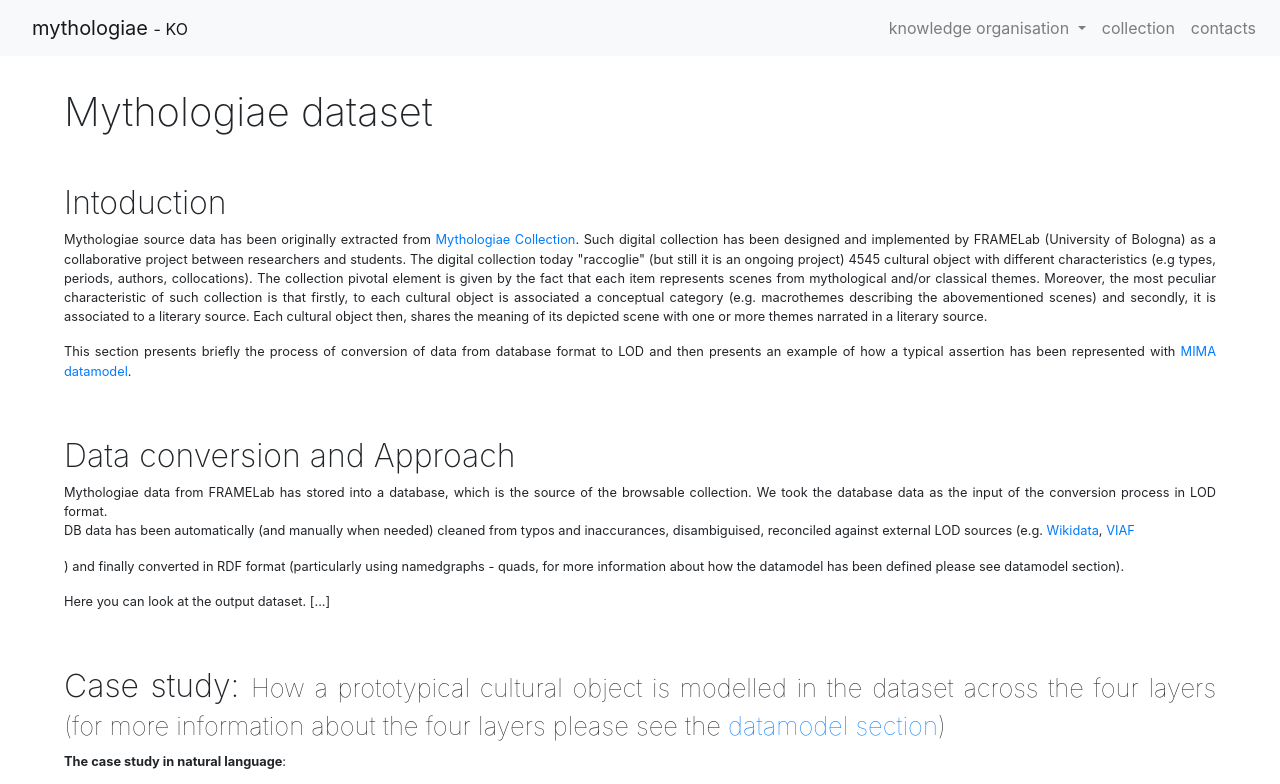
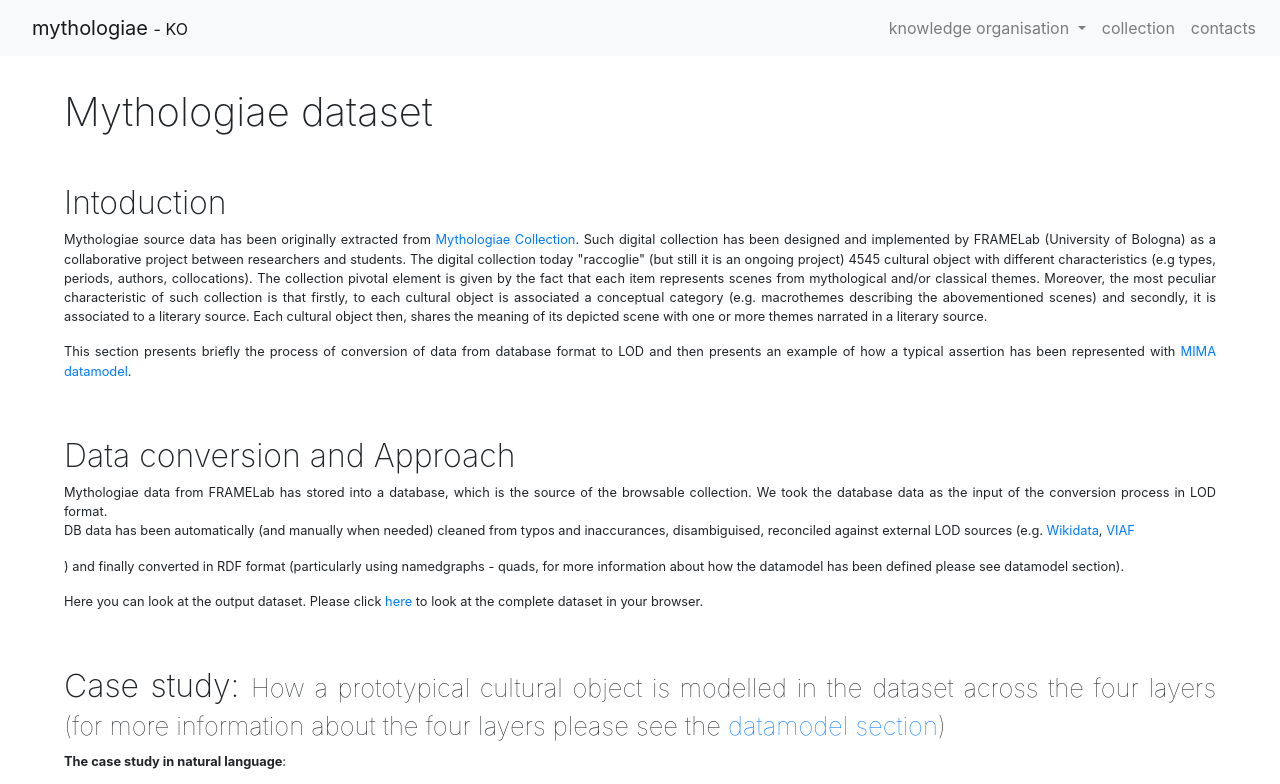
Before and after one commit to ValentinaPasqual/mythologiae, a website: page homepage/dataset.html in a window 1280 px wide. Shown: the top 784 px of the page. Drawn offline with Linux system fonts and the light colour scheme.

Commit message:
Update dataset.html

```diff
--- a/homepage/dataset.html
+++ b/homepage/dataset.html
@@ -89,7 +89,7 @@
                 in LOD format.
                 <br> DB data has been automatically (and manually when needed) cleaned from typos and inaccurances, disambiguised, reconciled against external LOD sources (e.g. <a href="">Wikidata</a>, <a href="">VIAF</a></p>) and finally converted in RDF format (particularly using namedgraphs - quads, for more information about how the datamodel has been defined please see <a hfre="datamodel.html" target="_blank">datamodel section</a>).
             </p>
-            <p>Here you can look at the output dataset. [...]</p>
+            <p>Here you can look at the output dataset. Please click <a href="https://raw.githubusercontent.com/ValentinaPasqual/mythologiae/main/dataset.trig" target="_blank">here</a> to look at the complete dataset in your browser.</p>
 
             <h2>Case study: <small style="font-weight: 100;">How a prototypical cultural object is modelled in the dataset across the four layers (for more information about the four layers please see the <a href="datamodel.html" target="_blank">datamodel section</a>)</small></h2>
 
```
